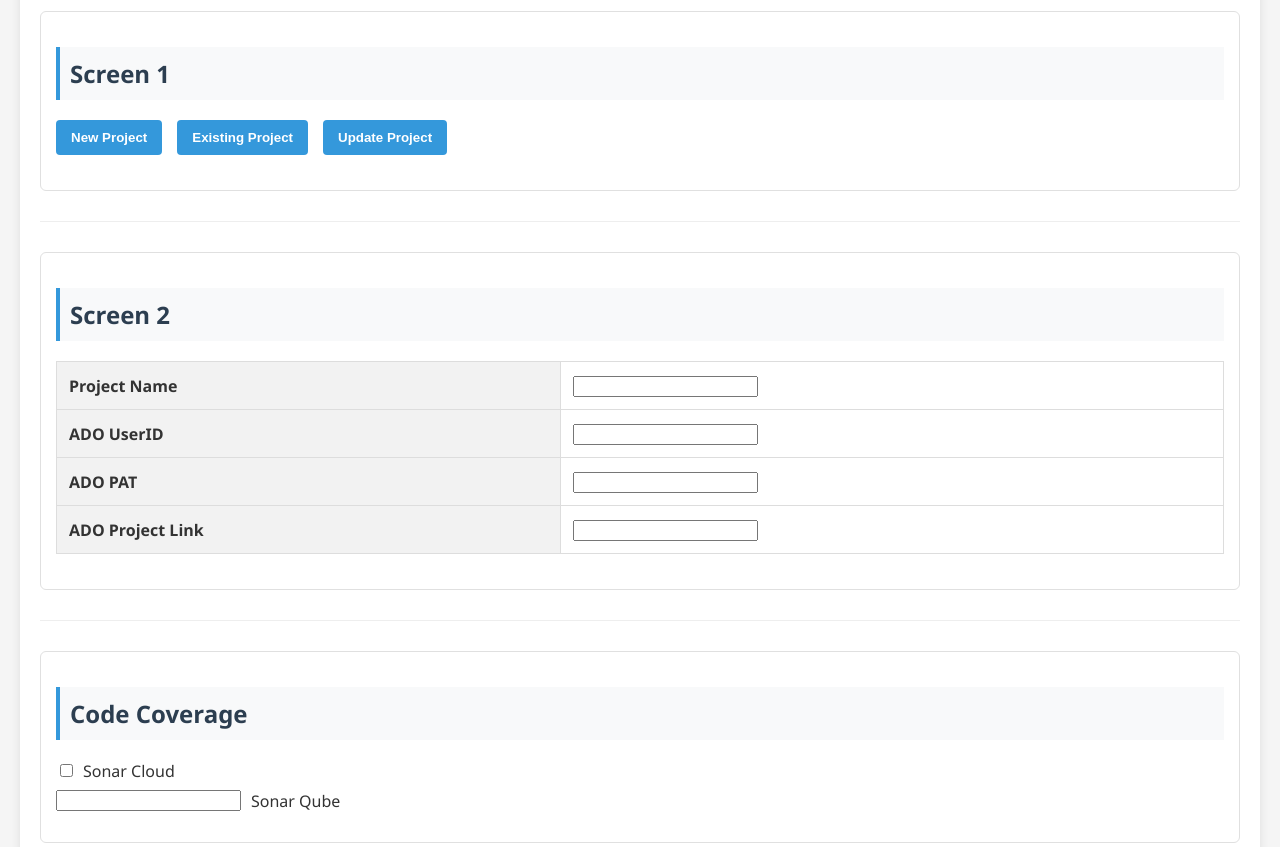
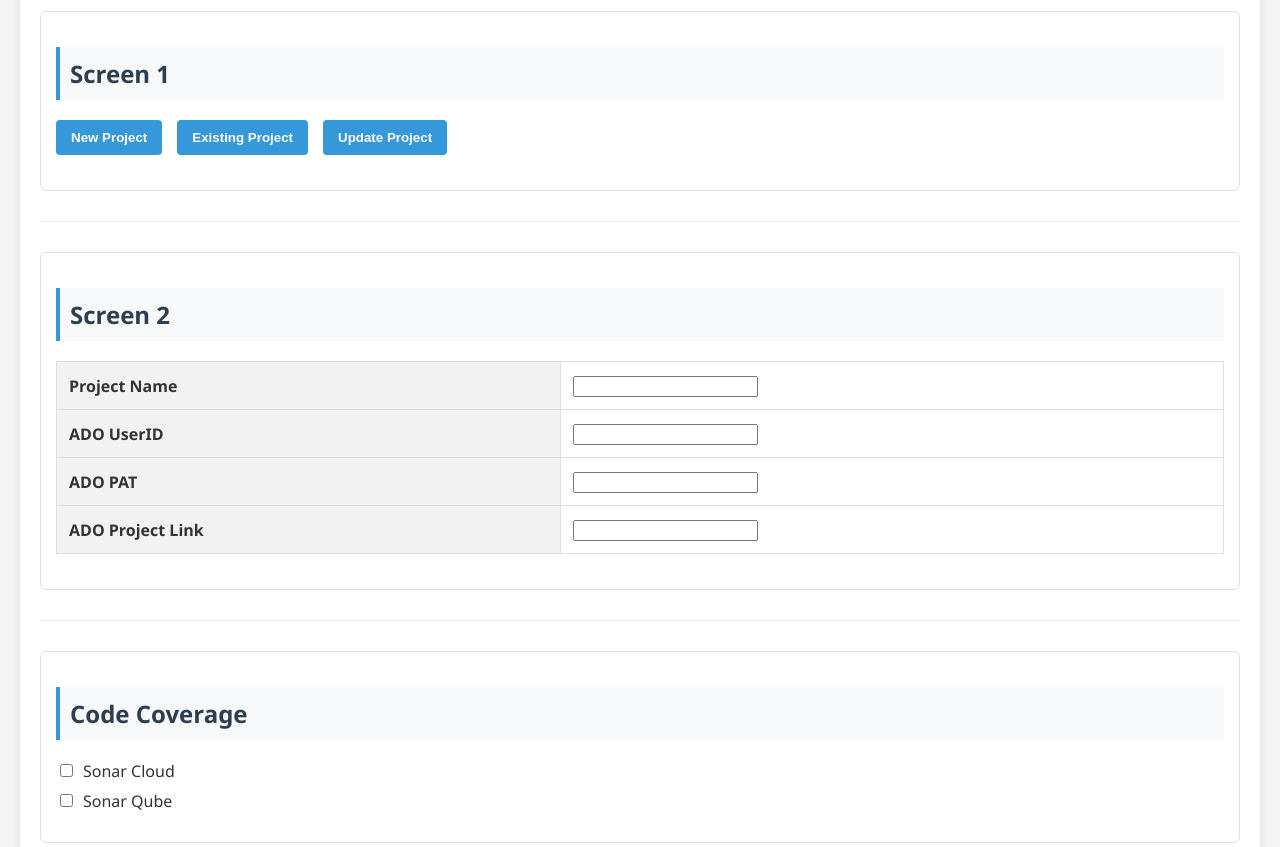
Before and after one commit to SathishPonnusamy1/CCTSAssurance, a plain HTML site: page index.html in a window 1280 px wide. Shown: the part 105-952 px from the top of the page. Drawn offline with Linux system fonts and the light colour scheme.

Commit message:
Index.html changes

```diff
--- a/index.html
+++ b/index.html
@@ -220,7 +220,7 @@
                     <label for="sensorCloud">Sonar Cloud</label>
                 </div>
                 <div class="checkbox-item">
-                    <input type="radiobox" id="sensorGable">
+                    <input type="checkbox" id="sensorGable">
                     <label for="sensorGable">Sonar Qube</label>
                 </div>
             </div>
```
